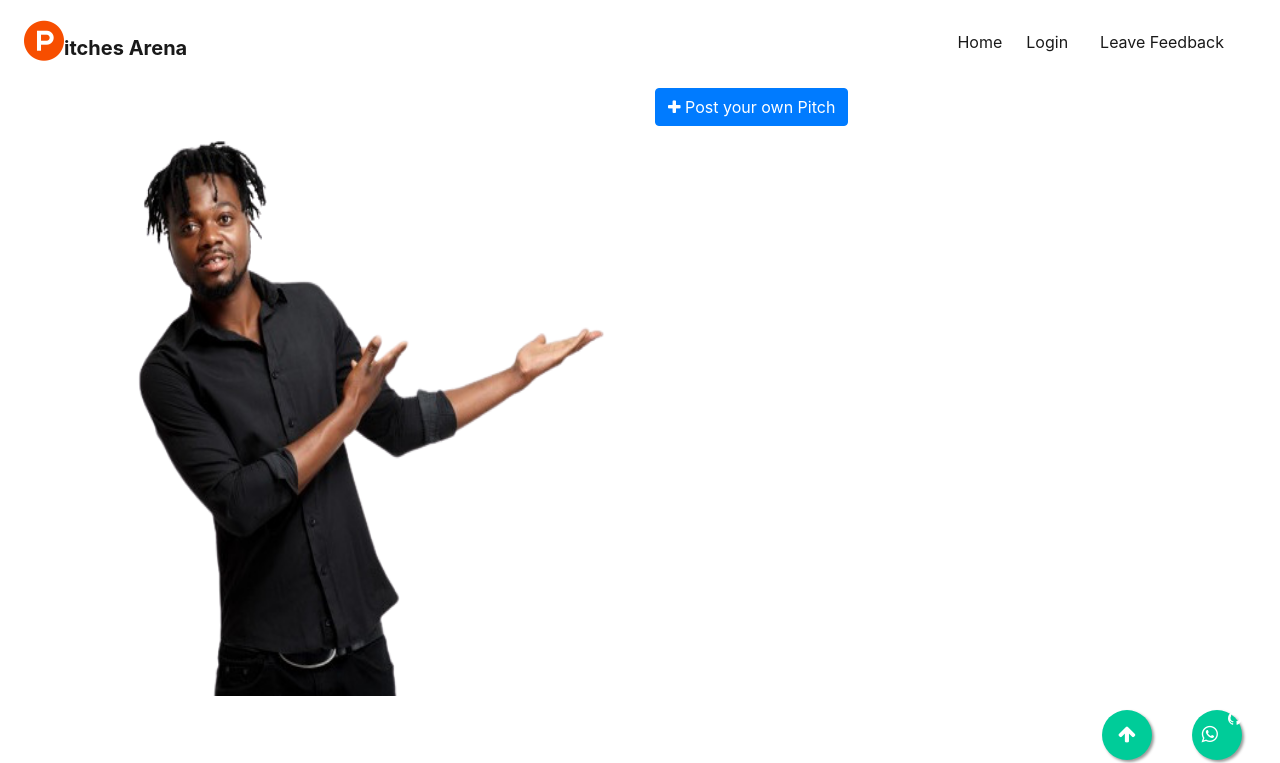
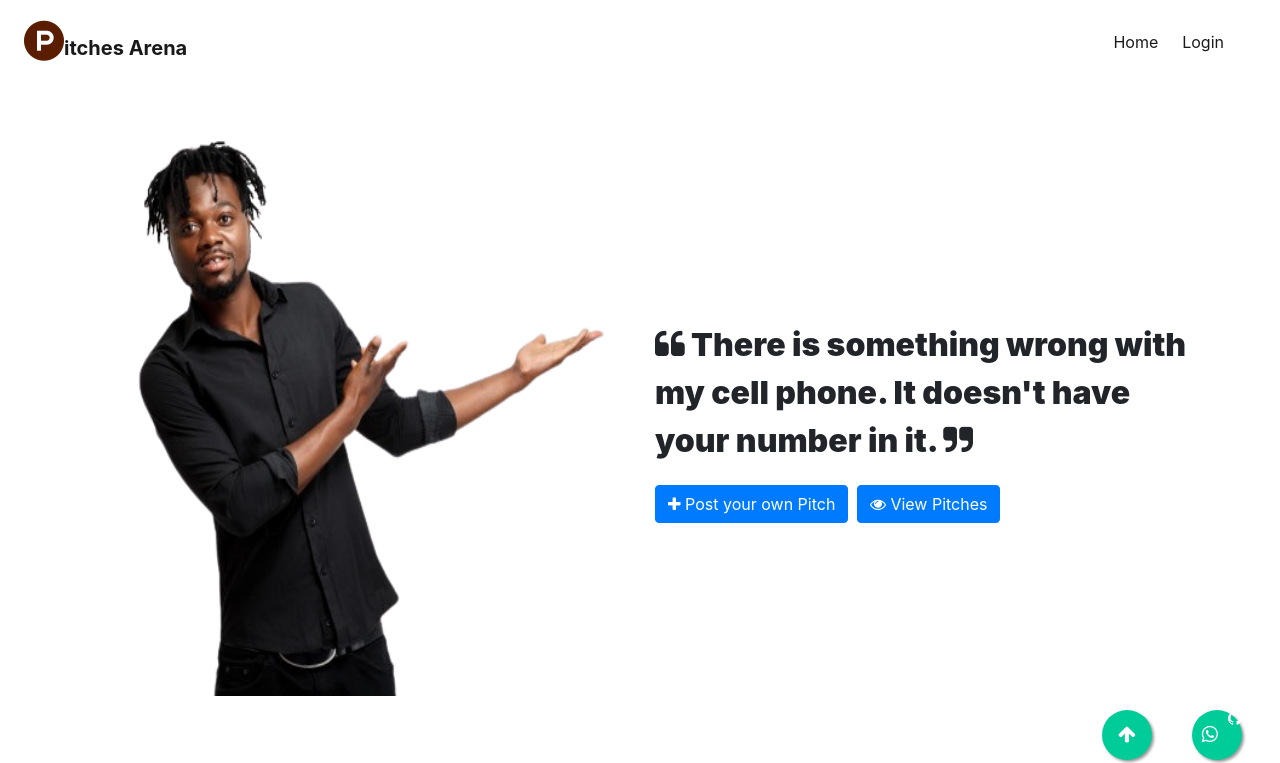
Before and after one commit to k-koech/Notebook, a Flask app: page / in a window 1280 px wide. Shown: the top 763 px of the page. Run offline with Flask 2, Linux system fonts and the light colour scheme; data that the repository does not hold is empty; some libraries are stand-ins or nearby versions.

Commit message:
updated landing page file

```diff
--- a/app/templates/base.html
+++ b/app/templates/base.html
@@ -18,7 +18,7 @@
 
  .navbar-brand .fa
  {
-   color: rgb(247, 78, 0);
+   color: rgb(90, 29, 0);
  }
  .navbar ul li
  {
@@ -33,10 +33,21 @@
  {
    height: 100% !important;
  }
+ .landing-page .row1 .col2
+ {
+   display: flex;
+   align-items: center;
+   justify-content: center;
+ }
  .landing-page .row1 img
  {
    height: 90%;
    width: auto;
+ }
+ .landing-page .main-pitch
+ {
+   font-size: 2em;
+   font-weight: 1000;
  }
   /* index.css */
 html
@@ -222,9 +233,6 @@ box-shadow: none !important;
 
         {% endblock%}
 
-        {% block footer %}
-          {% include 'footer.html' %}
-        {% endblock %}
         <script src="https://code.jquery.com/jquery-3.6.0.min.js" integrity="sha256-/xUj+3OJU5yExlq6GSYGSHk7tPXikynS7ogEvDej/m4=" crossorigin="anonymous"></script>
         <script src="https://cdn.jsdelivr.net/npm/bootstrap@4.6.0/dist/js/bootstrap.bundle.min.js" integrity="sha384-Piv4xVNRyMGpqkS2by6br4gNJ7DXjqk09RmUpJ8jgGtD7zP9yug3goQfGII0yAns" crossorigin="anonymous"></script>
 
--- a/app/templates/index.html
+++ b/app/templates/index.html
@@ -7,7 +7,7 @@
   {% include 'landing-page.html' %}
 {% endblock %}
 
-<div class="container ">
+<div id="pitches" class="container ">
   <div class="row m-3 pt-3">
     <div class="col-md-7">
         <div class="add-btn">
@@ -101,10 +101,11 @@
     </div>
 
   </div>
+
 </div>
-
-
-
+{% block footer %}
+    {% include 'footer.html' %}
+{% endblock %}
 
 
 {% endblock%}
--- a/app/templates/landing-page.html
+++ b/app/templates/landing-page.html
@@ -3,10 +3,19 @@
         <div class="col-md-6 col1">
             <img src="{{url_for('static', filename='images/landing.png')}}" class="img-fluid" alt="Responsive image">
         </div>
-        <div class="col-md-6">
-            <button type="button" data-toggle="modal" data-target="#PitchModal" class="btn btn-primary m-1 ml-auto" >
-                <i class="fa fa-plus" aria-hidden="true"></i> Post your own Pitch
-            </button>
+        <div class="col-md-6 col2">
+            <div>
+                <p class="main-pitch"><i class="fa fa-quote-left " aria-hidden="true"></i>
+                    There is something wrong with my cell phone. It doesn't have your number in it.
+                   <i class="fa fa-quote-right fa-" aria-hidden="true"></i>
+                </p>
+                <button type="button" data-toggle="modal" data-target="#PitchModal" class="btn btn-primary m-1 ml-auto" >
+                  <i class="fa fa-plus" aria-hidden="true"></i> Post your own Pitch
+                </button>
+                <a type="button" class="btn btn-primary" href="#pitches"><i class="fa fa-eye" aria-hidden="true"></i> View Pitches</a>
+
+            </div>
+
 
 
         </div>
--- a/app/templates/navbar.html
+++ b/app/templates/navbar.html
@@ -15,14 +15,15 @@
       <li class="nav-item active mx-2">
         <a class="nav-link" href="{{url_for('auth.logout')}}">Logout</a>
       </li>
+      <li class="nav-item active mx-2">
+        <a class="nav-link" href="#footer">Leave Feedback</a>
+      </li>
       {% else %}
       <li  class="nav-item active mx-2">
         <a class="nav-link" href="{{url_for('auth.login')}}">Login</a>
       </li>
       {%endif%}
-      <li class="nav-item active mx-2">
-        <a class="nav-link" href="#footer">Leave Feedback</a>
-      </li>
+
     </ul>
   </div>
 </nav>
```
